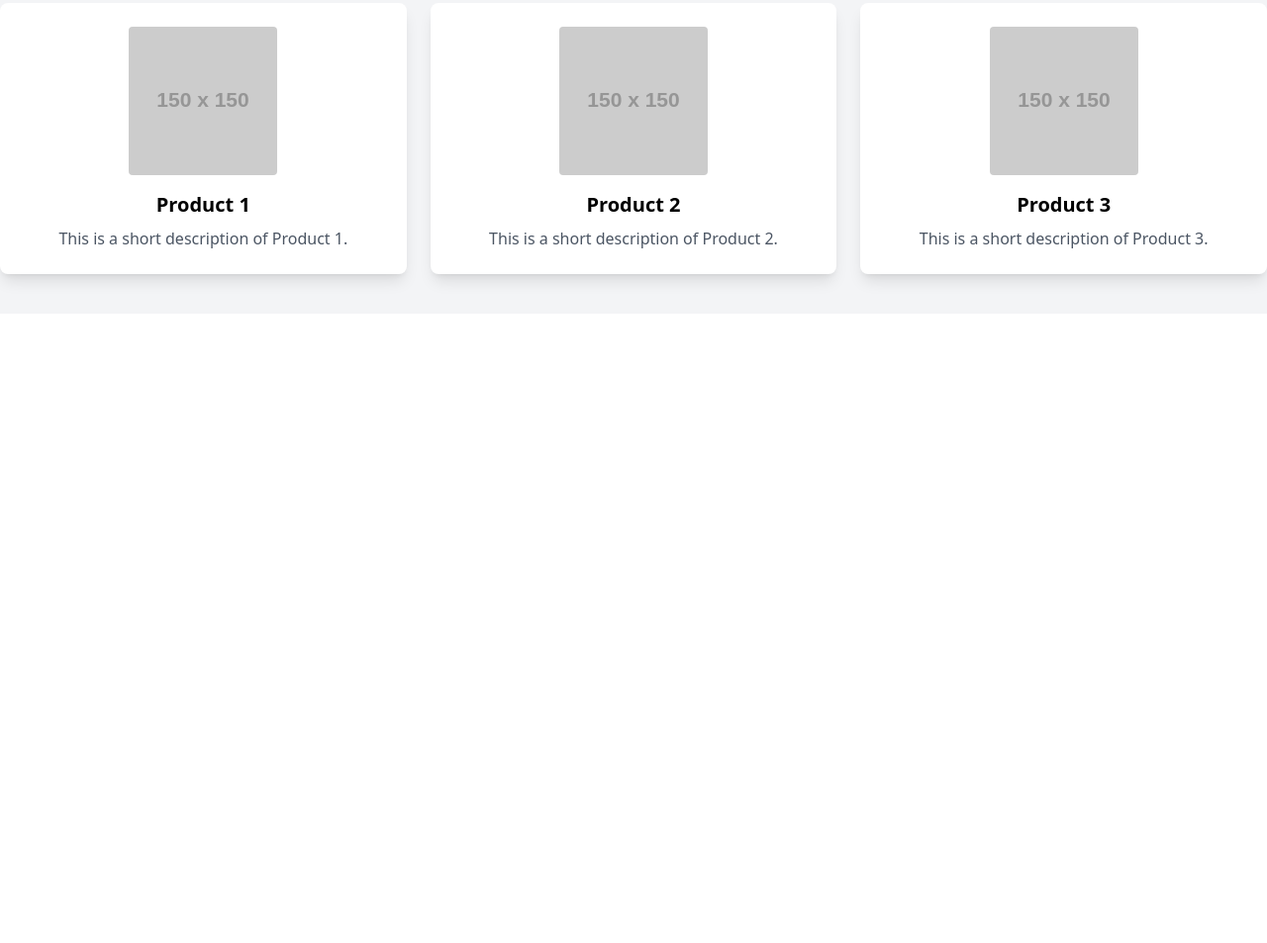
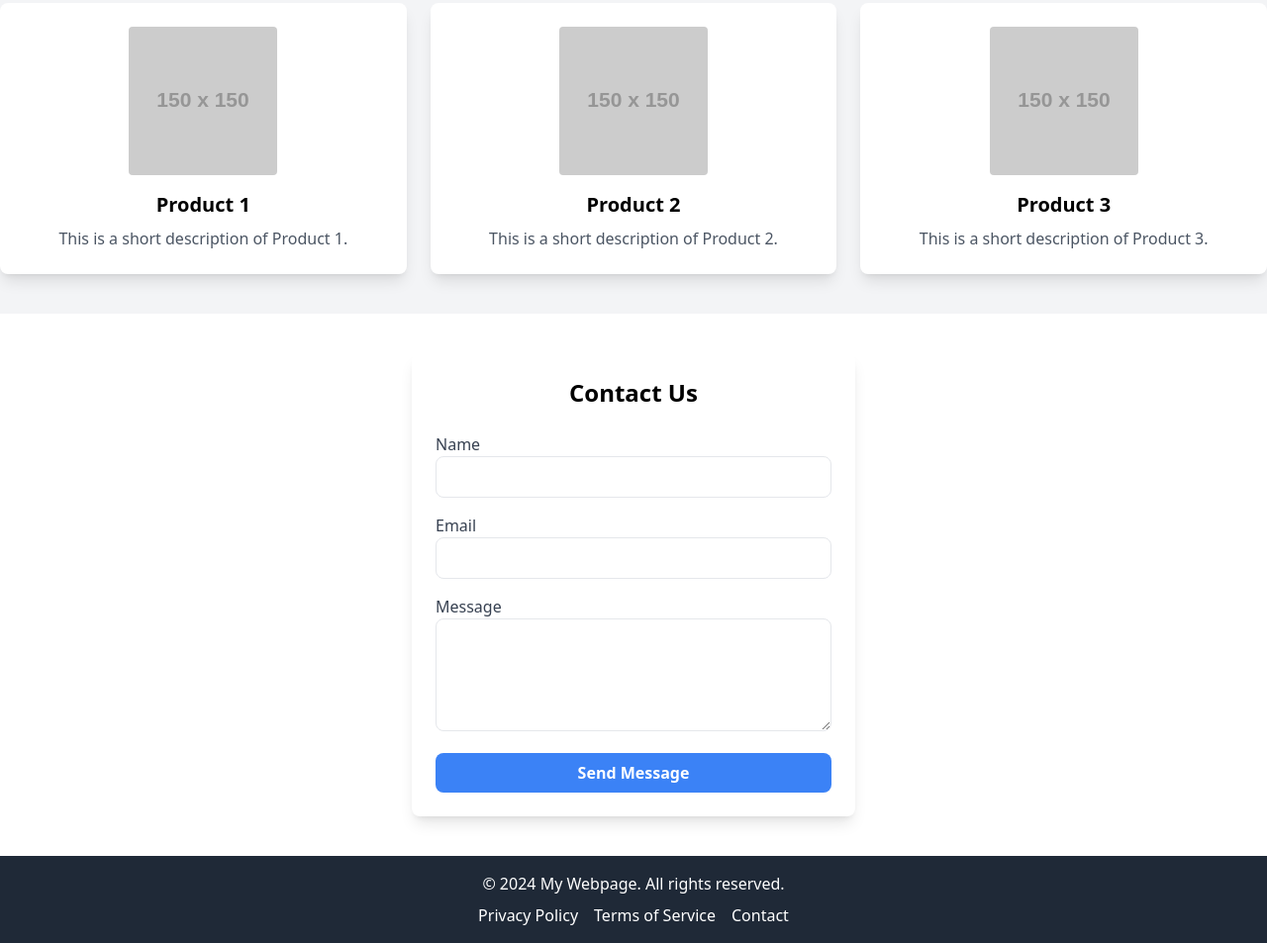
Before and after one commit to mitthrawnuruodo/testing-tailwind-1, a plain HTML site: page index.html in a window 1280 px wide. Shown: the part 353-1306 px from the top of the page at 99% size. Before the commit the page ends 800 px from the top, so only its background shows below. Drawn offline with nearby package versions, Linux system fonts and the light colour scheme; placeholder pictures from the web are drawn by us.

Commit message:
Update index.html

```diff
--- a/index.html
+++ b/index.html
@@ -59,5 +59,50 @@
     </div>
   </section>
 
+  <!-- Contact form -->
+  <section class="py-10">
+    <div class="container mx-auto max-w-md bg-white shadow-lg rounded-lg p-6">
+      <h2 class="text-2xl font-semibold text-center mb-6">Contact Us</h2>
+      <form action="#" method="POST">
+        <div class="mb-4">
+          <label for="name" class="block text-gray-700">Name</label>
+          <input
+            type="text" id="name" name="name"
+            class="w-full px-4 py-2 border rounded-lg focus:outline-none focus:ring-2 focus:ring-blue-500"
+          >
+        </div>
+        <div class="mb-4">
+          <label for="email" class="block text-gray-700">Email</label>
+          <input
+            type="email" id="email" name="email"
+            class="w-full px-4 py-2 border rounded-lg focus:outline-none focus:ring-2 focus:ring-blue-500"
+            >
+        </div>
+        <div class="mb-4">
+          <label for="message" class="block text-gray-700">Message</label>
+          <textarea
+            id="message" name="message" rows="4"
+            class="w-full px-4 py-2 border rounded-lg focus:outline-none focus:ring-2 focus:ring-blue-500"
+          ></textarea>
+        </div>
+        <button
+          type="submit"
+          class="w-full bg-blue-500 text-white font-bold py-2 rounded-lg hover:bg-blue-600"
+        >Send Message</button>
+      </form>
+    </div>
+  </section>
+
+  <!-- Footer -->
+  <footer class="bg-gray-800 text-white py-4">
+    <div class="container mx-auto text-center">
+      <p>&copy; 2024 My Webpage. All rights reserved.</p>
+      <ul class="flex justify-center space-x-4 mt-2">
+        <li><a href="#" class="hover:text-gray-300">Privacy Policy</a></li>
+        <li><a href="#" class="hover:text-gray-300">Terms of Service</a></li>
+        <li><a href="#" class="hover:text-gray-300">Contact</a></li>
+      </ul>
+    </div>
+  </footer>
 </body>
 </html>
```
